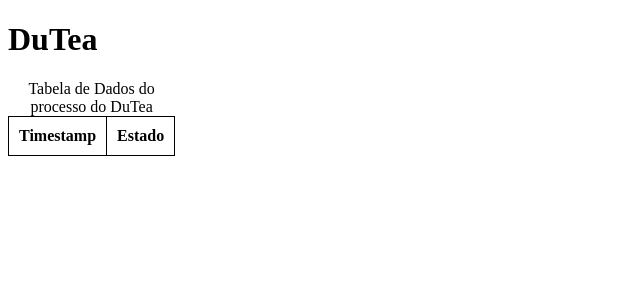
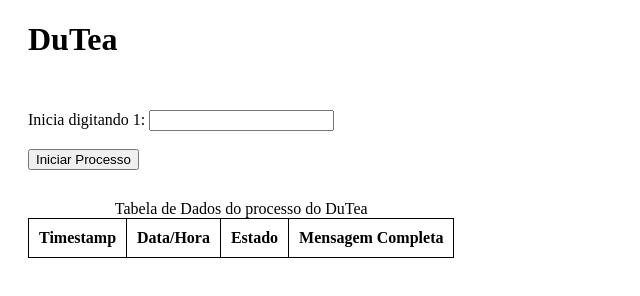
Before and after one commit to tasipasin/web-server-data, a plain HTML site: page data/index.html in a window 1280 px wide. Shown: the whole page, without its empty margins (0-640 px from the left). Drawn offline with Linux system fonts and the light colour scheme; no server answers.

Commit message:
- Implementado método para realizar requisições POST pelo Javascript; - Implementado método para receber requisições POST por parte do microcontrolador.

```diff
--- a/data/index.html
+++ b/data/index.html
@@ -9,12 +9,22 @@
     <div class="topnav">
       <h1>DuTea</h1>
     </div>
+    <div>
+      <form onsubmit="onSubmit();return false;" action="" method="post">
+          <!-- Campo de Temperatura -->
+          <label for="entryTemp" class="input-label">Inicia digitando 1:</label>
+          <input id="entryTemp" name="entryTemp" type="number"><br><br>
+          <input type="submit" value="Iniciar Processo">
+      </form>
+  </div>
     <div class="content">
         <table id="dataTable">
             <caption>Tabela de Dados do processo do DuTea</caption>
             <thead>
                 <th>Timestamp</th>
+                <th>Data/Hora</th>
                 <th>Estado</th>
+                <th>Mensagem Completa</th>
              </thead>
         </table>
     </div>
--- a/data/script.js
+++ b/data/script.js
@@ -7,7 +7,6 @@ window.addEventListener('load', function (e) {
       addRowFromData(this.responseText);
     }
   };
-
   xhr.open("GET", "/readings", true);
   xhr.send();
 }, false);
@@ -40,16 +39,39 @@ if (window.EventSource) {
  * @param data Dados recebidos no formato JSON.
  */
 function addRowFromData(data) {
+  let myObj = JSON.parse(data);
+  let table = document.getElementById("dataTable");
+  // Insere linha na tabela
+  let row = table.insertRow(1);
   try {
-    let myObj = JSON.parse(data);
-    let table = document.getElementById("dataTable");
-    // Insere linha na tabela
-    let row = table.insertRow(1);
     // Preenche com os dados
     row.insertCell(0).innerHTML = myObj.timestamp;
-    row.insertCell(1).innerHTML = myObj.relay_state;
+    row.insertCell(1).innerHTML = (new Date()).toLocaleString();
+    row.insertCell(2).innerHTML = myObj.relay_state;
   } catch (e) {
     console.log("error: " + e);
     console.log("message: " + data);
   }
+  row.insertCell(3).innerHTML = data;
 }
+
+function onSubmit(event) {
+  let xhr = new XMLHttpRequest();
+  xhr.open("POST", "/get-message", true);
+  xhr.setRequestHeader("Accept", "application/json");
+  xhr.setRequestHeader("Content-Type", "application/json");
+
+  xhr.onreadystatechange = function () {
+    if (xhr.readyState === 4) {
+      console.log(xhr.status);
+      console.log(xhr.responseText);
+    }
+  };
+
+  let data = {"start": parseInt(document.getElementById("entryTemp").value)};
+  console.log("dados enviados: " + JSON.stringify(data));
+
+  xhr.send(JSON.stringify(data));
+  console.log(xhr);
+  return false;
+}
--- a/data/style.css
+++ b/data/style.css
@@ -5,3 +5,8 @@ table, th, td {
  td, th {
     padding: 10px;
  }
+
+ div{
+   padding-left: 20px;
+   padding-bottom: 30px
+ }
```
Also changed, not shown: 1 other file.
